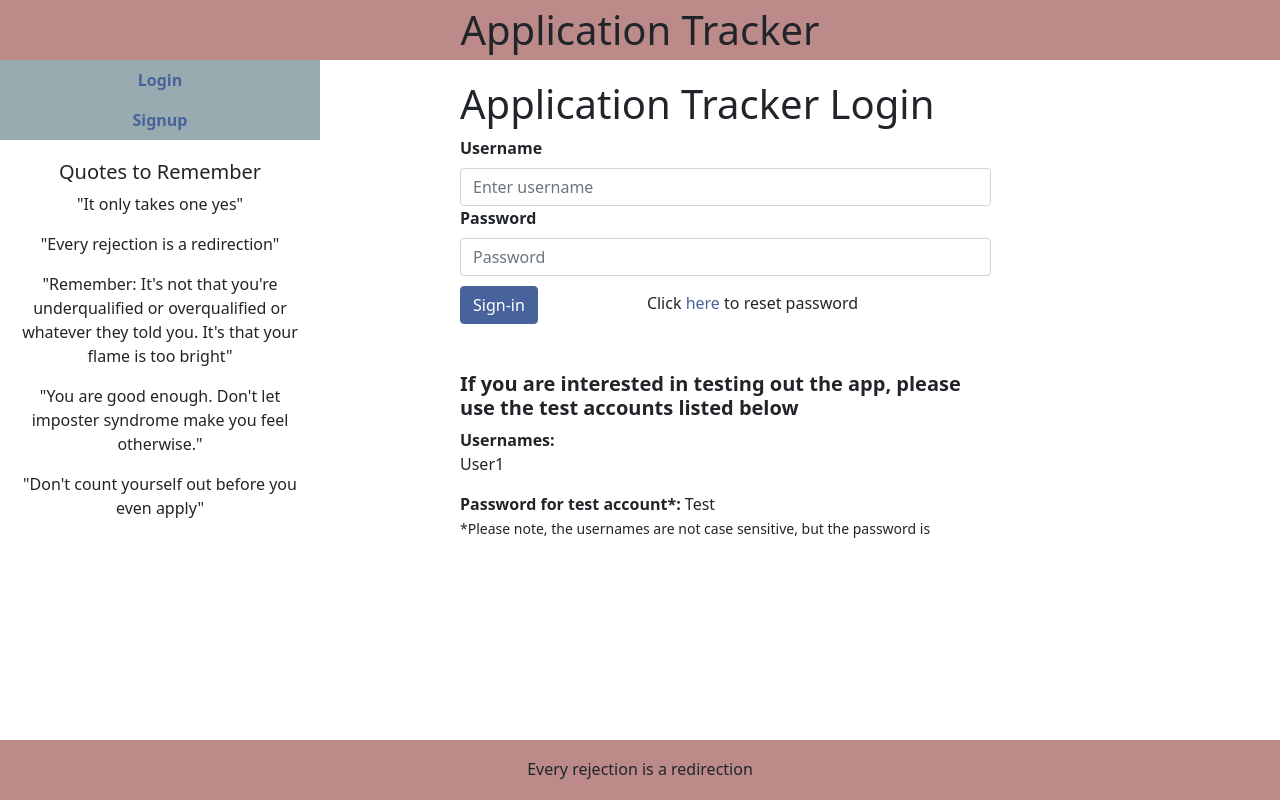
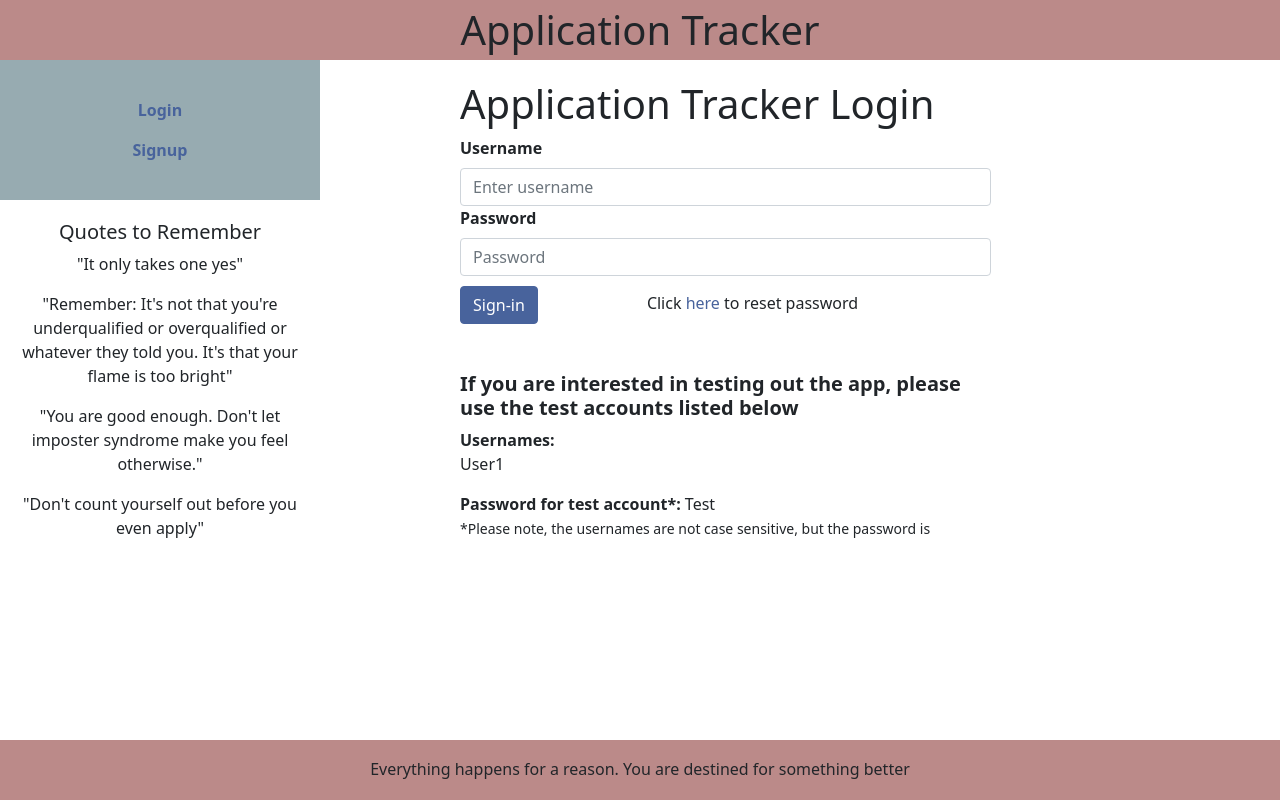
Before and after one commit to MarciaAdler/applicationtracker, a React (Create React App) app in the folder client/: page / in a window 1280 px wide. Built offline with nearby package versions, Linux system fonts and the light colour scheme.

Commit message:
added some styling

```diff
--- a/client/src/components/Comment.js
+++ b/client/src/components/Comment.js
@@ -8,13 +8,13 @@ import API from "../utils/API";
 export default function Comment() {
   const [state, dispatch] = useStoreContext();
   return (
-    <Container>
+    <div>
       {state.comments.length > 0
         ? state.comments.map((comment) => {
             return (
-              <Card key={comment.id}>
+              <Card key={comment.id} className="mt-2 rounded">
                 <Card.Body>
-                  {comment.comment}
+                  <pre className="post-text">{comment.comment}</pre>
                   <footer className="blockquote-footer mt-1">
                     {comment.User.username}
                     <br />
@@ -30,6 +30,6 @@ export default function Comment() {
             );
           })
         : ""}
-    </Container>
+    </div>
   );
 }
--- a/client/src/components/Footer.js
+++ b/client/src/components/Footer.js
@@ -4,7 +4,9 @@ export default function Footer() {
   return (
     <Container className="footer-container">
       <Row>
-        <h6 id="footer-title">Every rejection is a redirection</h6>
+        <h6 id="footer-title">
+          Everything happens for a reason. You are destined for something better
+        </h6>
       </Row>
     </Container>
   );
--- a/client/src/components/PostComment.js
+++ b/client/src/components/PostComment.js
@@ -2,6 +2,7 @@ import React, { useRef, useState } from "react";
 import { Form, Row, Col, Button } from "react-bootstrap";
 import API from "../utils/API";
 import { useStoreContext } from "../utils/GlobalState";
+import { SET_COMMENTS } from "../utils/actions";
 // import dateFormat from "dateformat";
 
 export default function PostComment() {
@@ -22,12 +23,24 @@ export default function PostComment() {
         setTimeout(() => {
           document.getElementById("success-message").style.display = "none";
         }, 1000);
-        // getPosts();
+        getComments(state.selectedpost.id);
       })
       .catch((err) => {
         console.log(err);
         setMessage("Something went wrong. Please try again.");
       });
+  }
+  function getComments(post) {
+    API.getComments(post)
+      .then((res) => {
+        console.log(res.data);
+        dispatch({
+          type: SET_COMMENTS,
+          comments: res.data,
+        });
+        console.log(state.comments);
+      })
+      .catch((err) => console.log(err));
   }
   return (
     <Form className="" id="myForm">
--- a/client/src/components/SideNavQuotes.js
+++ b/client/src/components/SideNavQuotes.js
@@ -5,7 +5,7 @@ export default function SideNavQuotes() {
     <div className="side-nav-quotes">
       <h5>Quotes to Remember</h5>
       <p className="side-nav-quotes-text">"It only takes one yes"</p>
-      <p className="side-nav-quotes-text">"Every rejection is a redirection"</p>
+
       <p className="side-nav-quotes-text">
         "Remember: It's not that you're underqualified or overqualified or
         whatever they told you. It's that your flame is too bright"
--- a/client/src/components/ViewComment.js
+++ b/client/src/components/ViewComment.js
@@ -31,7 +31,7 @@ export default function ViewComment() {
   }
   return (
     <div className="mt-5">
-      <h5 className="mx-3">Check out these comments</h5>
+      <h5 className="mx-2">Comments ({state.comments.length})</h5>
       <Comment />
       {/* {state.comments.length > 0
         ? state.comments.map((comment) => {
--- a/client/src/style.css
+++ b/client/src/style.css
@@ -43,6 +43,8 @@ a:hover {
 }
 .side-nav-color {
   background-color: #97abb1;
+  padding-top:30px;
+  padding-bottom: 30px;
 }
 .side-nav-nav {
   flex-direction: column;
@@ -321,7 +323,13 @@ a:hover {
     display: inline-block;
 
     width: auto;
+
   }
+
+   .nav-link:hover {
+    color: white;
+   }
+
   .signup-container {
     width: 80% !important;
     float: none;
```
